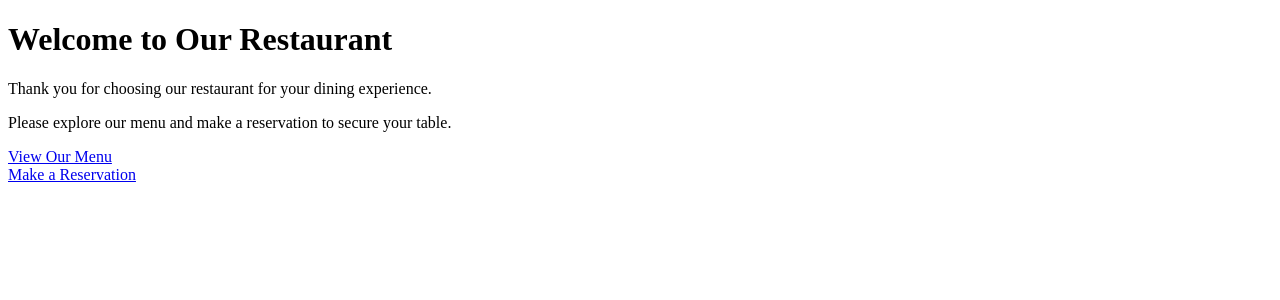
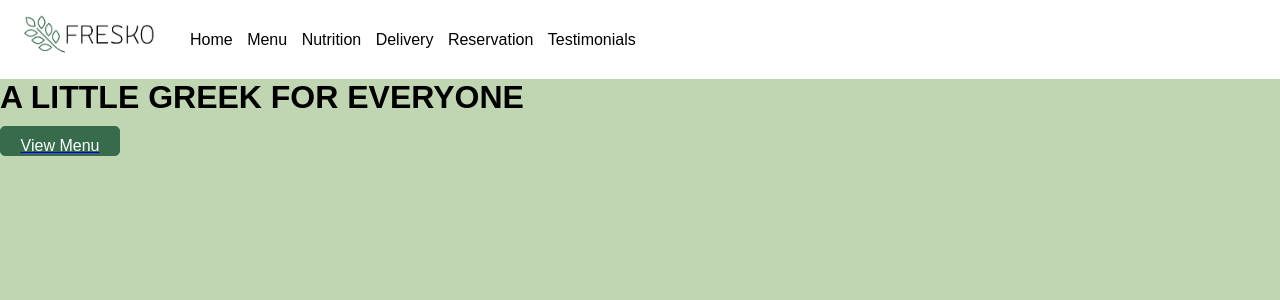
Before and after one commit to granolaameobi/fresko, a Flask app: page / in a window 1280 px wide. Shown: the top 300 px of the page. Run offline with Flask 2, Linux system fonts and the light colour scheme.

Commit message:
feat: modified reservation form & edited homepage

```diff
--- /dev/null
+++ b/static/css/style.css
@@ -0,0 +1,62 @@
+* {
+    margin: 0;
+    padding: 0;
+    box-sizing: border-box;
+}
+
+body {
+    background-color: #C0D5B2;
+    font-family: "Helvetica Light", sans-serif;
+    text-transform: sentencecase;
+}
+
+.section-title {
+    text-transform: uppercase;
+    font-family: sans-serif;
+    font-style: bold;
+    color: #000000;
+}
+
+.header {
+    background-color: #FFFFFF;
+    padding: 10px 20px;
+}
+
+nav {
+    display: flex;
+    align-items: center;
+}
+
+nav img {
+    width: 150px;
+    margin-right: 20px;
+}
+
+.nav-links ul {
+    list-style: none;
+}
+
+.nav-links ul li {
+    display: inline-block;
+    margin-right: 10px;
+}
+
+.nav-links ul li a {
+    text-decoration: #366B4C;
+    color: #000000;
+}
+
+h1, p {
+    margin-bottom: 10px;
+}
+.menu-button {
+    width: 120px;
+    height: 30px;
+    border-radius: 5px;
+    border: 1px solid #366B4C;
+    background-color: #366B4C;
+    padding: 10px 0;
+    text-align: center;
+    color: white;
+    font-size: 16px;
+}
--- a/templates/index.html
+++ b/templates/index.html
@@ -1,13 +1,30 @@
 <!DOCTYPE html>
 <html>
 <head>
-    <title>Welcome to Our Restaurant</title>
+    <title>Fresko</title>
+    <link rel="stylesheet" href="static/css/style.css">
 </head>
 <body>
-    <h1>Welcome to Our Restaurant</h1>
-    <p>Thank you for choosing our restaurant for your dining experience.</p>
-    <p>Please explore our menu and make a reservation to secure your table.</p>
-    <a href="/menu">View Our Menu</a><br>
-    <a href="/reservation">Make a Reservation</a>
+    <section class="header">
+        <nav>
+            <a href="index.html"><img src="static/images/logo.png" alt="Restaurant Logo"></a>
+            <div class="nav-links">
+                <ul>
+                    <li><a href="index.html" class="button">Home</a></li>
+                    <li><a href="menu.html" class="button">Menu</a></li>
+                    <li><a href="nutrition.html" class="button">Nutrition</a></li>
+                    <li><a href="delivery.html" class="button">Delivery</a></li>
+                    <li><a href="reservation.html" class="button">Reservation</a></li>
+                    <li><a href="testimonials.html" class="button">Testimonials</a></li>
+                </ul>
+            </div>
+        </nav>
+    </section>
+    <h1 class="section-title">A LITTLE GREEK FOR EVERYONE</h1>
+    <a href="menu.html">
+        <div class="menu-button">
+            <p>View Menu</p>
+        </div>
+    </a>
 </body>
 </html>
```
Also changed, not shown: templates/reservation_form.html (+36 -5 lines), static/images/logo.png (added).
